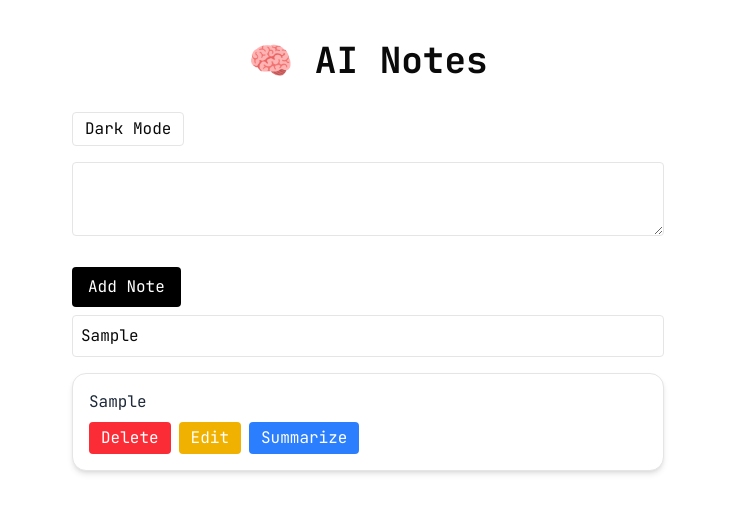
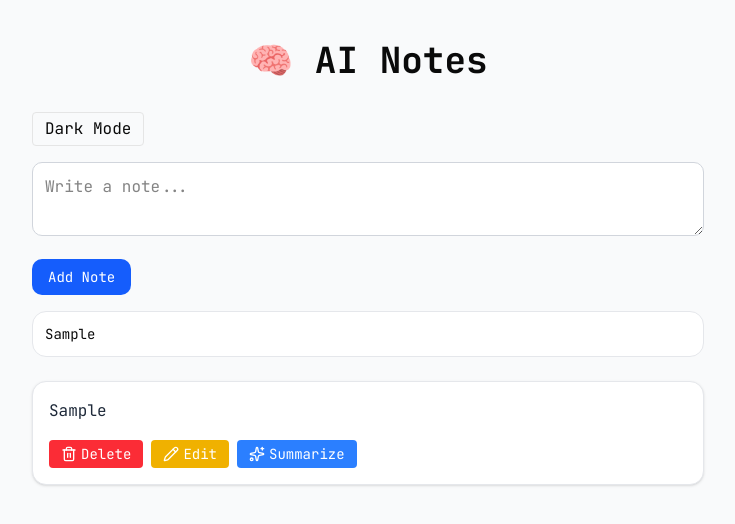
Before and after one commit to Amis883/ai-notes, a Next.js app: page / in a window 1280 px wide. Both pictures are taken after typing "Sample", "Sample" into the empty fields and a click on the button "Add Note". Shown: the top 524 px of the page, without its empty margins (272-1007 px from the left). Built offline with nearby package versions, Linux system fonts and the light colour scheme.

Commit message:
fix(note-editor): bind textarea value to state

```diff
--- a/app/components/layout/Header.tsx
+++ b/app/components/layout/Header.tsx
@@ -1,7 +1,26 @@
-import React from 'react'
+type Props = {
+  dark: boolean;
+  toggleDark: () => void;
+};
 
-export default function Header() {
+export default function Header({ dark, toggleDark }: Props) {
   return (
-    <div>Header</div>
-  )
+    <div className="flex items-center justify-between mb-8">
+      <div>
+        <h1 className="text-3xl font-bold text-gray-800 dark:text-gray-200">
+          🧠 AI Notes
+        </h1>
+        <p className="text-sm text-gray-500">
+          Capture ideas and summarize them with AI
+        </p>
+      </div>
+
+      <button
+        onClick={toggleDark}
+        className="px-3 py-1 border rounded-lg text-sm hover:bg-gray-100 dark:hover:bg-gray-700"
+      >
+        {dark ? "☀️ Light" : "🌙 Dark"}
+      </button>
+    </div>
+  );
 }
--- a/app/page.tsx
+++ b/app/page.tsx
@@ -68,7 +68,10 @@ export default function Home() {
     }
   };
   return (
-    <div className={`${dark ? "dark" : ""} p-10 max-w-2xl mx-auto`}>
+    <div
+      className={`${dark ? "dark" : ""} min-h-screen bg-gray-50 dark:bg-gray-900 p-10`}
+    >
+      <div className="max-w-2xl mx-auto">
         <Header dark={dark} toggleDark={() => setDark(!dark)} />
         <NoteEditor note={note} setNote={setNote} addNote={addNote} />
 
@@ -86,5 +89,6 @@ export default function Home() {
           loadingId={loadingId}
         />
       </div>
+    </div>
   );
 }
--- a/components/NoteCard.tsx
+++ b/components/NoteCard.tsx
@@ -1,4 +1,5 @@
 import { Note } from "../types/note";
+import { Trash2, Pencil, Sparkles, Copy, Check } from "lucide-react";
 
 type Props = {
   note: Note;
@@ -24,53 +25,84 @@ export default function NoteCard({
   loadingId,
 }: Props) {
   return (
-    <div className="bg-white dark:bg-gray-800 shadow-md rounded-xl p-4 space-y-2 border dark:border-gray-700">
+    <div className="bg-white dark:bg-gray-800 border border-gray-200 dark:border-gray-700 rounded-xl p-4 shadow-sm hover:shadow-lg transition space-y-3">
+
+      {/* NOTE TEXT */}
       {editingId === note.id ? (
         <textarea
           value={editingText}
           onChange={(e) => setEditingText(e.target.value)}
-          className="w-full border p-2 rounded"
+          className="w-full border border-gray-300 dark:border-gray-600 bg-white dark:bg-gray-900 p-2 rounded-lg focus:outline-none focus:ring-2 focus:ring-blue-400"
         />
       ) : (
-        <p className="text-gray-800 dark:text-gray-200">{note.text}</p>
+        <p className="text-gray-800 dark:text-gray-200 leading-relaxed">
+          {note.text}
+        </p>
       )}
 
+      {/* SUMMARY */}
       {note.summary && (
-        <div className="bg-gray-100 p-3 rounded text-sm">
-          <strong>Summary:</strong> {note.summary}
+        <div className="bg-gray-50 dark:bg-gray-700 border border-gray-200 dark:border-gray-600 p-3 rounded-lg text-sm text-gray-700 dark:text-gray-200">
+          <div className="flex justify-between items-center mb-1">
+            <strong className="text-gray-600 dark:text-gray-300">
+              AI Summary
+            </strong>
+
+            <button
+              onClick={() =>
+                navigator.clipboard.writeText(note.summary || "")
+              }
+              className="flex items-center gap-1 text-xs px-2 py-1 bg-gray-200 dark:bg-gray-600 rounded hover:bg-gray-300"
+            >
+              <Copy size={14} />
+              Copy
+            </button>
+          </div>
+
+          {note.summary}
         </div>
       )}
 
-      <div className="flex gap-2">
+      {/* ACTION BUTTONS */}
+      <div className="flex flex-wrap gap-2 pt-1">
+
+        {/* DELETE */}
         <button
           onClick={() => deleteNote(note.id)}
-          className="bg-red-500 text-white px-3 py-1 rounded"
+          className="flex items-center gap-1 bg-red-500 hover:bg-red-600 text-white px-3 py-1 rounded text-sm"
         >
+          <Trash2 size={16} />
           Delete
         </button>
 
+        {/* EDIT / SAVE */}
         {editingId === note.id ? (
           <button
             onClick={() => saveEdit(note.id)}
-            className="bg-green-500 text-white px-3 py-1 rounded"
+            className="flex items-center gap-1 bg-green-500 hover:bg-green-600 text-white px-3 py-1 rounded text-sm"
           >
+            <Check size={16} />
             Save
           </button>
         ) : (
           <button
             onClick={() => startEdit(note.id, note.text)}
-            className="bg-yellow-500 text-white px-3 py-1 rounded"
+            className="flex items-center gap-1 bg-yellow-500 hover:bg-yellow-600 text-white px-3 py-1 rounded text-sm"
           >
+            <Pencil size={16} />
             Edit
           </button>
         )}
 
+        {/* SUMMARIZE */}
         <button
           onClick={() => summarize(note.id, note.text)}
-          className="bg-blue-500 text-white px-3 py-1 rounded"
+          className="flex items-center gap-1 bg-blue-500 hover:bg-blue-600 text-white px-3 py-1 rounded text-sm"
         >
+          <Sparkles size={16} />
           {loadingId === note.id ? "Summarizing..." : "Summarize"}
         </button>
+
       </div>
     </div>
   );
--- a/components/NoteEditor.tsx
+++ b/components/NoteEditor.tsx
@@ -8,14 +8,15 @@ export default function NoteEditor({ note, setNote, addNote }: Props) {
   return (
     <>
       <textarea
-        className="w-full border p-3 rounded mb-4"
+        placeholder="Write a note..."
         value={note}
         onChange={(e) => setNote(e.target.value)}
+        className="w-full border border-gray-300 dark:border-gray-700 bg-white dark:text-white dark:bg-gray-800 p-3 rounded-lg focus:outline-none focus:ring-2 focus:ring-blue-400"
       />
 
       <button
         onClick={addNote}
-        className="bg-black text-white px-4 py-2 my-2 rounded"
+        className="bg-blue-600 hover:bg-blue-700 text-white px-4 py-2 my-4 rounded-lg text-sm"
       >
         Add Note
       </button>
--- a/components/NoteList.tsx
+++ b/components/NoteList.tsx
@@ -16,9 +16,10 @@ type Props = {
 export default function NoteList(props: Props) {
   if (props.notes.length === 0) {
     return (
-      <p className="text-center text-gray-400 mt-10">
-        No notes yet. Add your first note.
-      </p>
+     <div className="text-center py-16 text-gray-400">
+      <p className="text-lg mb-2">📝 No notes yet</p>
+      <p className="text-sm">Start by writing your first note</p>
+    </div>
     );
   }
 
--- a/components/SearchBar.tsx
+++ b/components/SearchBar.tsx
@@ -10,7 +10,7 @@ export default function SearchBar({ search, setSearch }: Props) {
       placeholder="Search notes..."
       value={search}
       onChange={(e) => setSearch(e.target.value)}
-      className="w-full border p-2 rounded mb-4"
+      className="w-full border border-gray-200 dark:border-gray-700 bg-white dark:bg-gray-800 p-3 rounded-xl mb-6 text-sm outline-none focus:ring-2 focus:ring-blue-400"
     />
   );
 }
--- a/package.json
+++ b/package.json
@@ -13,6 +13,7 @@
     "@phosphor-icons/react": "^2.1.10",
     "class-variance-authority": "^0.7.1",
     "clsx": "^2.1.1",
+    "lucide-react": "^0.577.0",
     "next": "16.1.6",
     "openai": "^6.27.0",
     "react": "19.2.3",
```
Also changed, not shown: 1 other file (tests, documents, lock files or other folders). Lines whose indentation alone changed are shown as unchanged.
